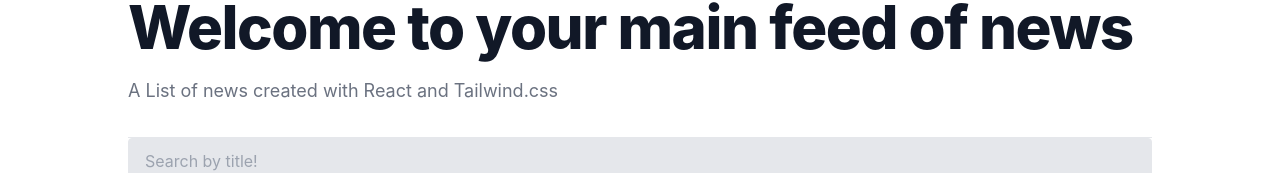
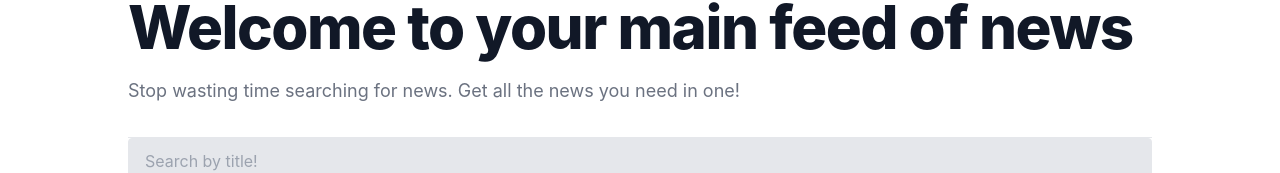
Before and after one commit to miikorz/DailyNews, a React (Vite) app in the folder frontend/: page / in a window 1280 px wide. Shown: the part 123-296 px from the top of the page. Built offline with nearby package versions, Linux system fonts and the light colour scheme; no server answers.

Commit message:
feat: changed web slogan description

```diff
--- a/frontend/src/components/NewsHome.tsx
+++ b/frontend/src/components/NewsHome.tsx
@@ -9,7 +9,7 @@ const NewsHome: React.FC = () => {
           Welcome to your main feed of news
         </h1>
         <p className="text-lg leading-7 text-gray-500 dark:text-gray-400">
-          A List of news created with React and Tailwind.css
+          Stop wasting time searching for news. Get all the news you need in one!
         </p>
       </div>
       <ul className="divide-y divide-gray-200 dark:divide-gray-700">
```
